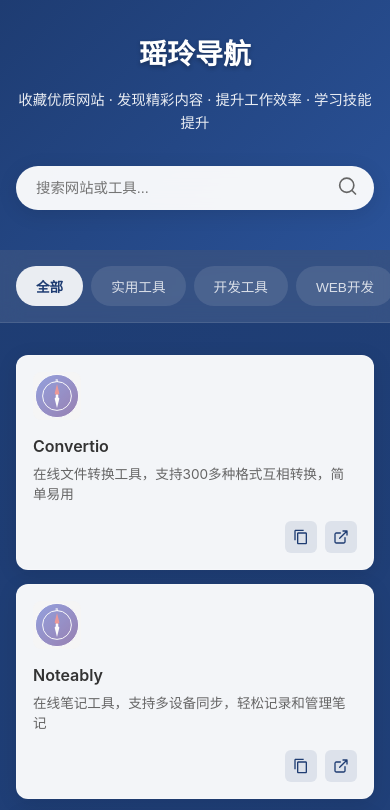
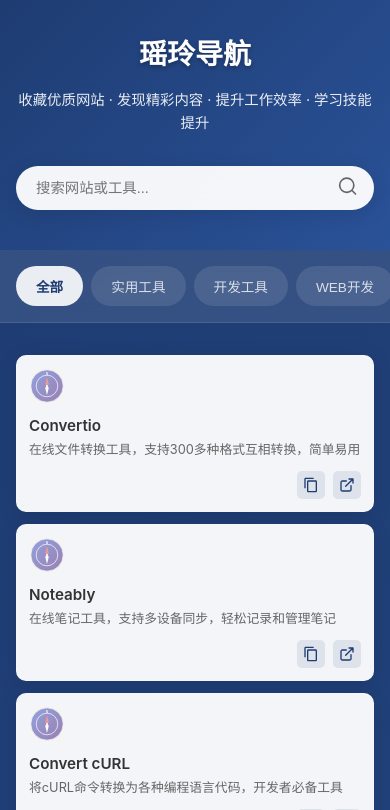
Before and after one commit to 13896167343/yaoling-index, a Vue app: page / in a window 390 px wide. Shown: the top 810 px of the page. Built offline with nearby package versions, Linux system fonts and the light colour scheme.

Commit message:
style(App): 调整网站卡片和页脚样式
- 优化网站卡片的间距、圆角和字体大小
- 修改页脚布局，将备案信息与GitHub链接合并为一行
- 调整响应式设计中的卡片尺寸和内边距

```diff
--- a/src/App.vue
+++ b/src/App.vue
@@ -94,8 +94,7 @@
           >
             GitHub
           </a>
-        </p>
-        <p class="footer-text beian-info">
+          <span class="footer-separator"> | </span>
           <a
             href="https://beian.miit.gov.cn"
             target="_blank"
@@ -354,15 +353,15 @@ export default {
 /* 网站卡片网格 */
 .websites-grid {
   display: grid;
-  grid-template-columns: repeat(auto-fill, minmax(300px, 1fr));
-  gap: 1.5rem;
+  grid-template-columns: repeat(auto-fill, minmax(260px, 1fr));
+  gap: 1rem;
   margin-top: 1rem;
 }
 
 .website-card {
   background: rgba(255, 255, 255, 0.95);
-  border-radius: 12px;
-  padding: 1.5rem;
+  border-radius: 10px;
+  padding: 1rem;
   cursor: pointer;
   transition: all 0.3s ease;
   box-shadow: 0 4px 20px rgba(0, 0, 0, 0.1);
@@ -376,10 +375,10 @@ export default {
 }
 
 .card-icon {
-  width: 48px;
-  height: 48px;
-  margin-bottom: 1rem;
-  border-radius: 8px;
+  width: 36px;
+  height: 36px;
+  margin-bottom: 0.75rem;
+  border-radius: 6px;
   overflow: hidden;
   background: #f5f5f5;
   display: flex;
@@ -394,20 +393,20 @@ export default {
 }
 
 .card-content {
-  margin-bottom: 1rem;
+  margin-bottom: 0.75rem;
 }
 
 .card-title {
-  font-size: 1.1rem;
+  font-size: 1rem;
   font-weight: 600;
   color: #333;
-  margin: 0 0 0.5rem;
+  margin: 0 0 0.375rem;
 }
 
 .card-description {
-  font-size: 0.9rem;
+  font-size: 0.85rem;
   color: #666;
-  line-height: 1.5;
+  line-height: 1.4;
   margin: 0;
   display: -webkit-box;
   -webkit-line-clamp: 2;
@@ -422,9 +421,9 @@ export default {
 }
 
 .action-btn {
-  padding: 0.5rem;
+  padding: 0.375rem;
   border: none;
-  border-radius: 6px;
+  border-radius: 5px;
   background: rgba(30, 60, 114, 0.1);
   color: #1e3c72;
   cursor: pointer;
@@ -462,12 +461,12 @@ export default {
   }
 
   .websites-grid {
-    grid-template-columns: repeat(auto-fill, minmax(280px, 1fr));
-    gap: 1rem;
+    grid-template-columns: repeat(auto-fill, minmax(240px, 1fr));
+    gap: 0.875rem;
   }
 
   .website-card {
-    padding: 1.25rem;
+    padding: 0.875rem;
   }
 }
 
@@ -497,19 +496,19 @@ export default {
 
   .websites-grid {
     grid-template-columns: 1fr;
-    gap: 0.875rem;
+    gap: 0.75rem;
   }
 
   .website-card {
-    padding: 1rem;
+    padding: 0.75rem;
   }
 
   .card-title {
-    font-size: 1rem;
+    font-size: 0.95rem;
   }
 
   .card-description {
-    font-size: 0.85rem;
+    font-size: 0.8rem;
   }
 }
 
@@ -547,9 +546,10 @@ export default {
   text-decoration: underline;
 }
 
-/* Beian info styles */
-.beian-info {
-  margin-top: 0.5rem;
+/* Footer separator and beian styles */
+.footer-separator {
+  color: rgba(255, 255, 255, 0.5);
+  margin: 0 0.5rem;
 }
 
 .beian-link {
```
